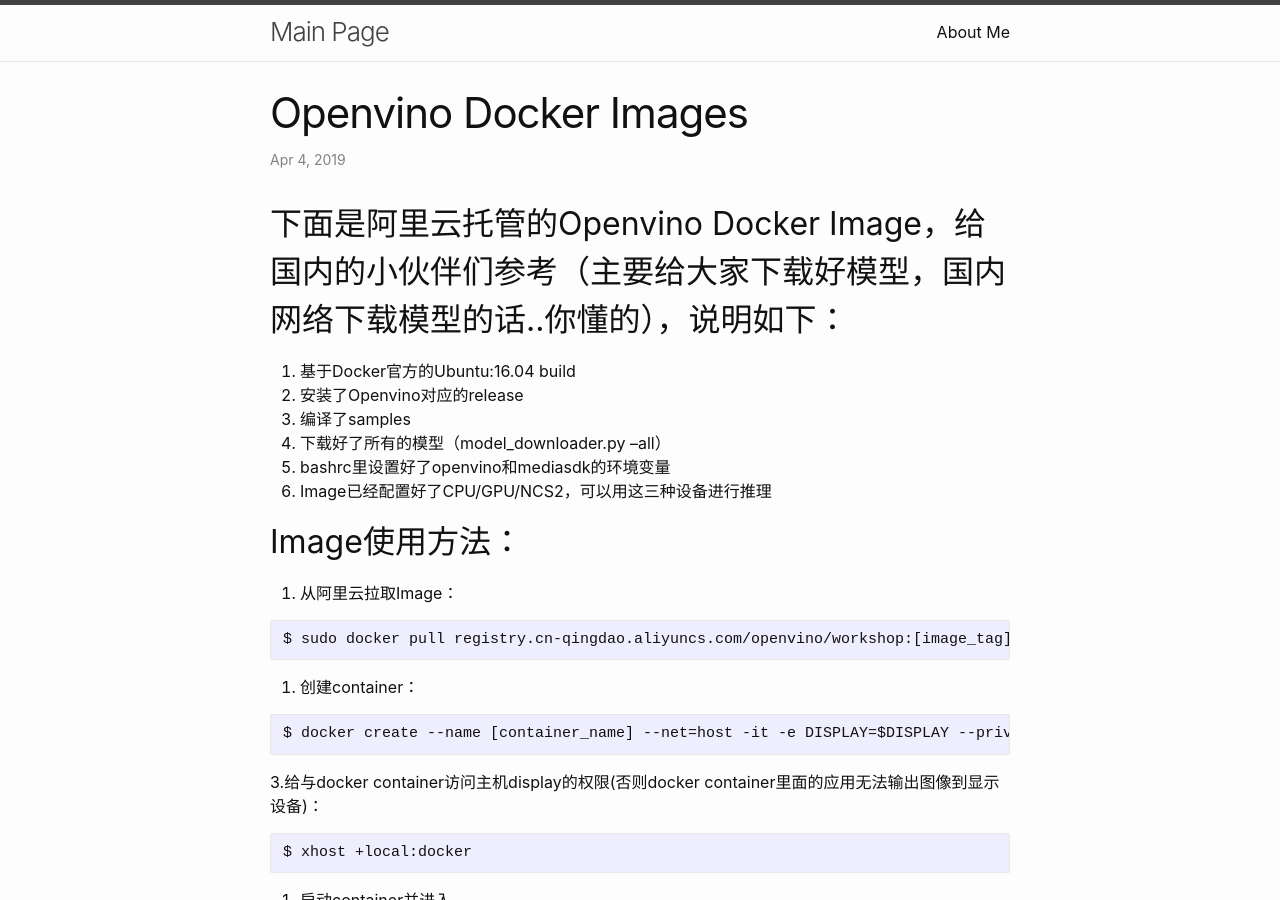
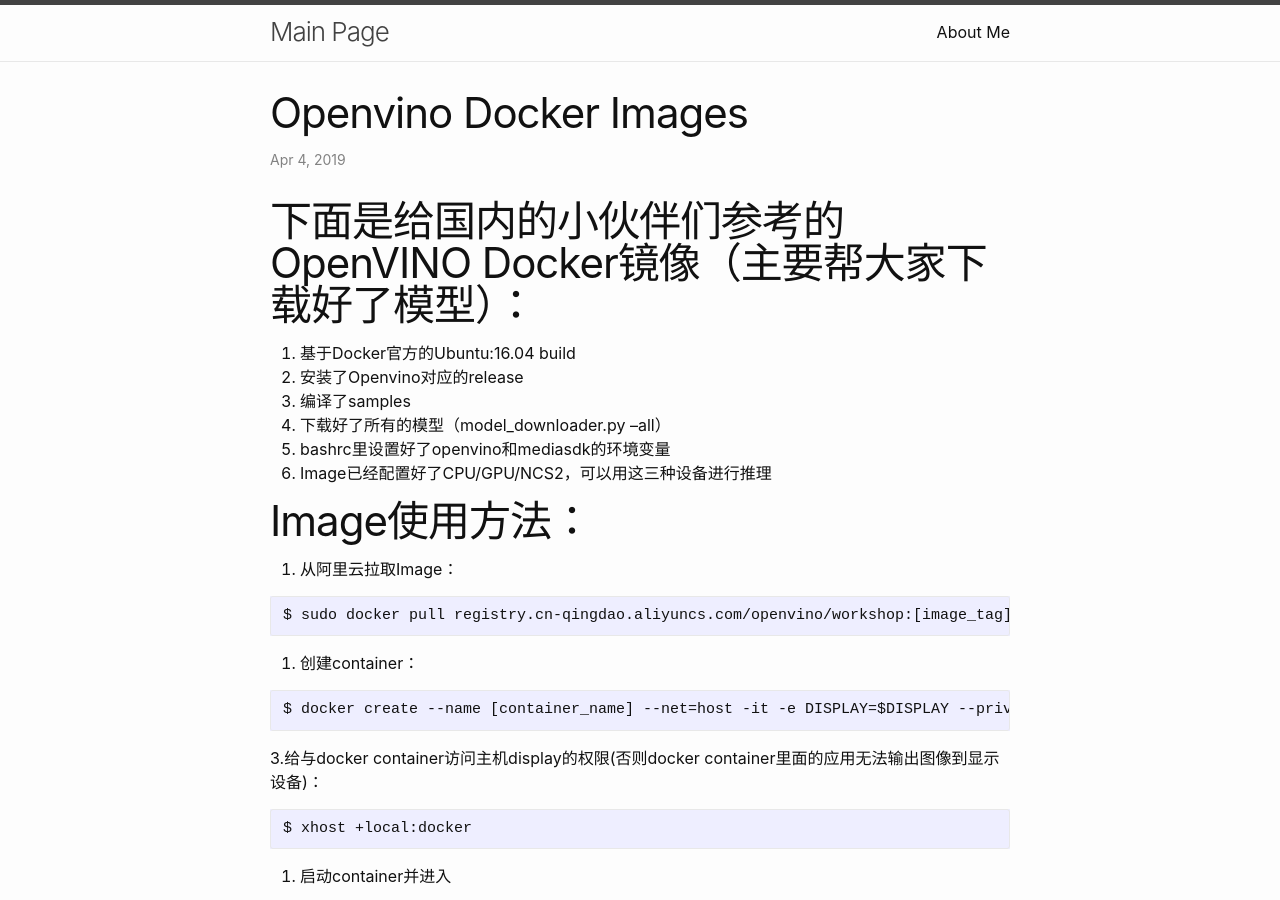
Before and after one commit to decemberpei/decemberpei.github.io, a Jekyll site: the page built from _posts/2019-04-04-Openvino-Docker-Images.md, in a window 1280 px wide and 900 px high. Built offline with Jekyll 4.4.1, drawn with Linux system fonts in a browser that asks for light colours; comment, search, counter and statistics services are not loaded.

Commit message:
Update 2019-04-04-Openvino-Docker-Images.md

````diff
--- a/_posts/2019-04-04-Openvino-Docker-Images.md
+++ b/_posts/2019-04-04-Openvino-Docker-Images.md
@@ -1,7 +1,7 @@
 ---
 layout: post
 ---
-## 下面是阿里云托管的Openvino Docker Image，给国内的小伙伴们参考（主要给大家下载好模型，国内网络下载模型的话..你懂的），说明如下：
+# 下面是给国内的小伙伴们参考的OpenVINO Docker镜像（主要帮大家下载好了模型）：
 1. 基于Docker官方的Ubuntu:16.04 build
 2. 安装了Openvino对应的release
 3. 编译了samples
@@ -9,7 +9,7 @@ layout: post
 5. bashrc里设置好了openvino和mediasdk的环境变量
 6. Image已经配置好了CPU/GPU/NCS2，可以用这三种设备进行推理
 
-## Image使用方法：
+# Image使用方法：
 1. 从阿里云拉取Image：
 
 ```
@@ -36,7 +36,7 @@ $ docker attach [container_name]
 # 多按一次回车，此时以root身份进入container的shell
 ```
 
-## Image列表（建议用最新版本）
+# Image列表（建议用最新版本）
 
 OpenVINO版本|Image Tag|Docker地址
 ---|:--:|---:
````
